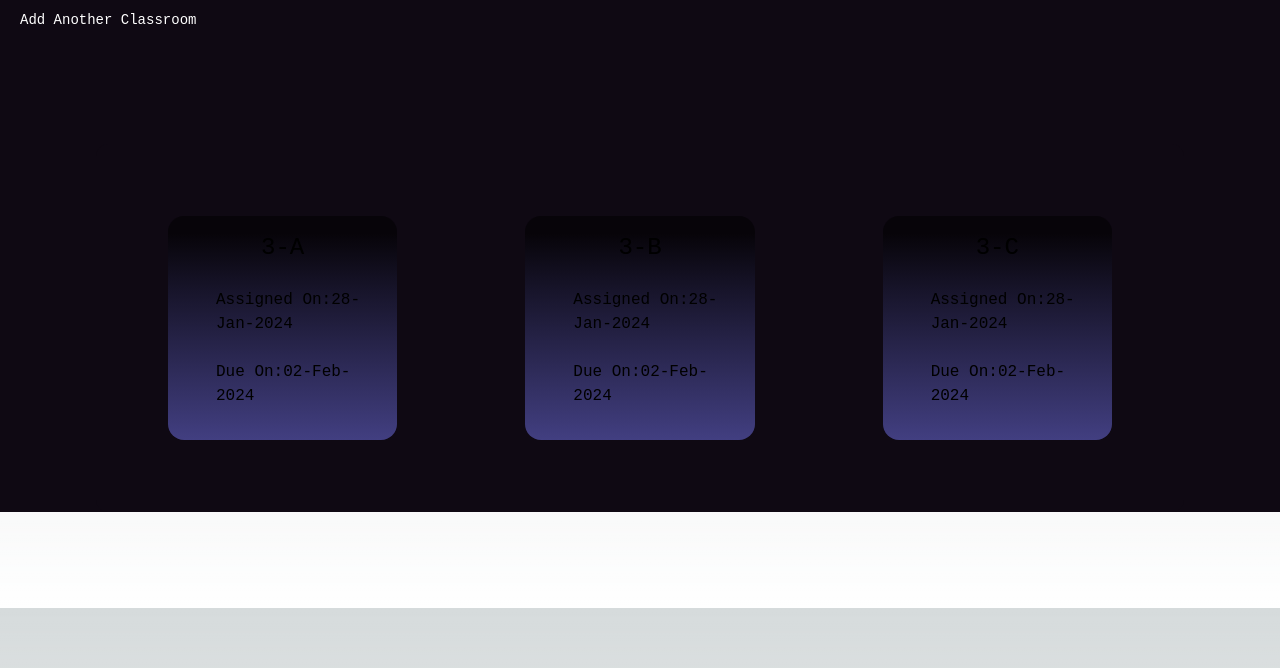
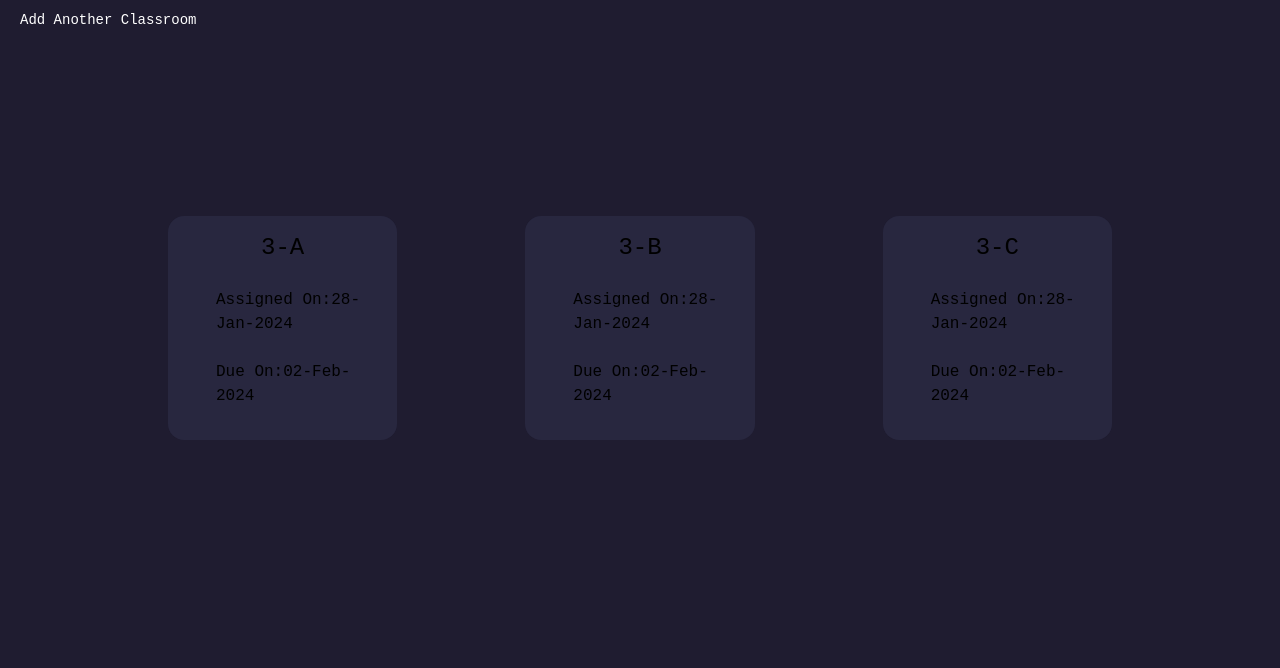
Before and after one commit to anuragrao04/superlit, a Next.js app in the folder superlit-offline-frontend/: page /viewClassroom in a window 1280 px wide. Shown: the top 668 px of the page. Built offline with nearby package versions, Linux system fonts and the light colour scheme.

Commit message:
adds more css

```diff
--- a/superlit-offline-frontend/app/viewClassroom/page.js
+++ b/superlit-offline-frontend/app/viewClassroom/page.js
@@ -2,19 +2,13 @@ export default function ViewClassroom() {
  var classArray = [["3-A","28-Jan-2024","02-Feb-2024"],["3-B","28-Jan-2024","02-Feb-2024"],["3-C","28-Jan-2024","02-Feb-2024"]];
 
  return (
-    <div className="classroom bg-[#0F0913]">
+    <div className="classroom bg-[#1F1C30] min-h-screen">
       <button className="text-white rounded-full text-sm px-5 py-2.5 text-center mb-2 bg-ring-purple-900 ">Add Another Classroom </button>
-      <div className="grid grid-cols-3 m-24 p-2 rounded-xl justify-center items-center bg-[#0F0913] ">
+      <div className="grid grid-cols-3 m-24 p-2 rounded-xl justify-center items-center">
         {classArray.map((classItem, index) => (
           <div key={index}>
-            <div className="flex flex-col p-4 justify-center m-16 rounded-2xl text-2xl gap-x-12 gap-y-6"
-                 style={{
-                    background: `linear-gradient(
-      to top,
-      rgba(117, 117, 239, 0.5) 0%,
-      rgba(0, 0, 0, 0.5) 92.3%)`,
-                    backdropFilter: 'blur(5px)'
-                 }}>
+            <div className="flex flex-col p-4 justify-center m-16 rounded-2xl text-2xl gap-x-12 gap-y-6 bg-[#28273F]"
+                 style={{ backdropFilter: `blur(5px)` }}>
             <div className="flex justify-center items-center">{classItem[0]}</div>
             <div className="text-base ml-8">Assigned On:{classItem[1]}</div>
             <div className="text-base ml-8 mb-4">Due On:{classItem[2]}</div>
```
